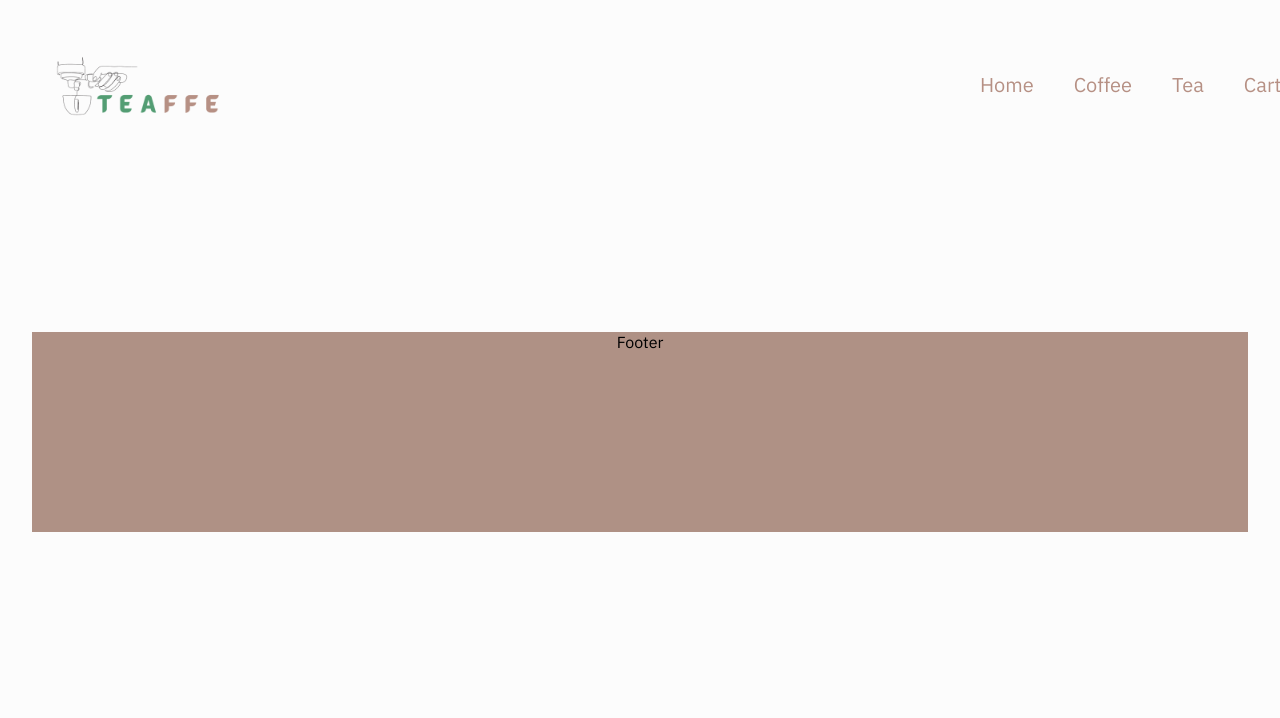
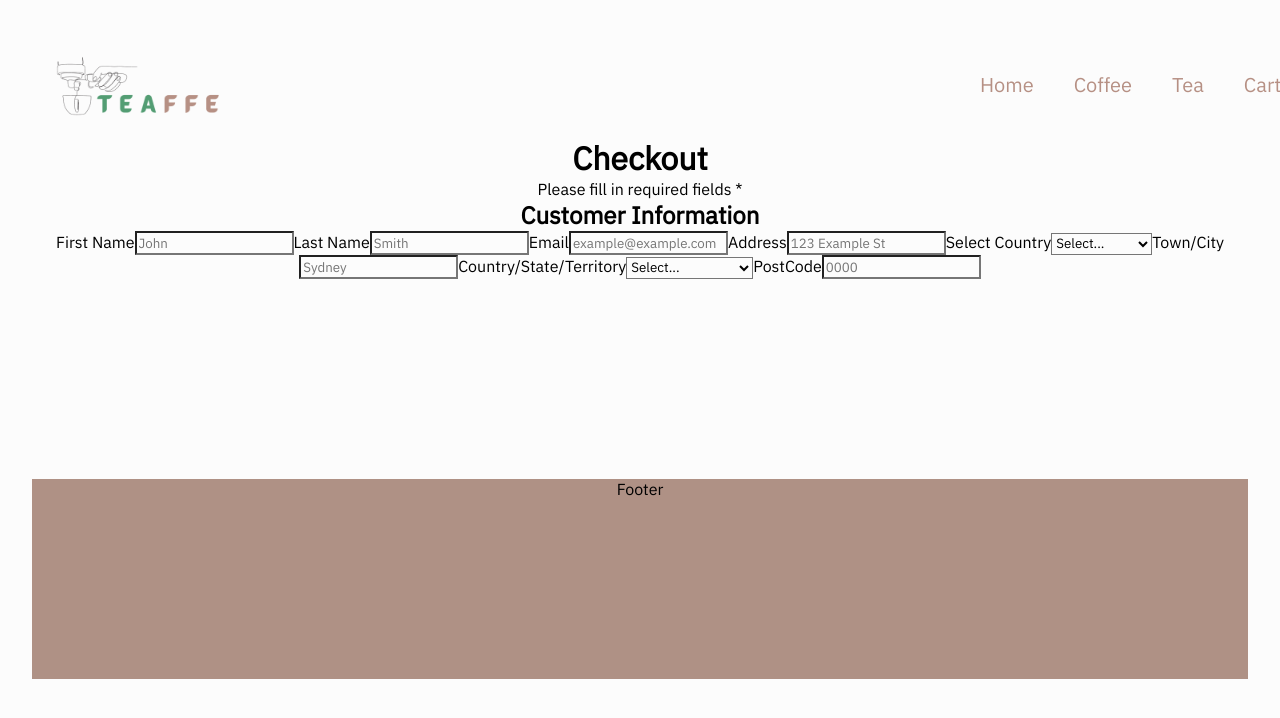
Before and after one commit to ashleykouch/react-e-shop, a React (Vite) app in the folder react-teafee-store/: page /checkout in a window 1280 px wide. Shown: the top 718 px of the page. Built offline with nearby package versions, Linux system fonts and the light colour scheme; no server answers; the database is empty.

Commit message:
added customer info in checkout page

```diff
--- a/react-teafee-store/package.json
+++ b/react-teafee-store/package.json
@@ -18,6 +18,7 @@
     "react": "^18.2.0",
     "react-dom": "^18.2.0",
     "react-router-dom": "^6.5.0",
+    "react-select": "^5.7.0",
     "sass": "^1.57.1"
   },
   "devDependencies": {
--- a/react-teafee-store/src/App.jsx
+++ b/react-teafee-store/src/App.jsx
@@ -13,6 +13,7 @@ import { getTeaData } from "./services/TeaData";
 import CoffeeProductPage from "./components/ProductPage/CoffeeProductPage/CoffeeProductPage";
 import TeaProductPage from "./components/ProductPage/TeaProductPage/TeaProductPage";
 import Footer from "./containers/Footer/Footer";
+import CheckoutPage from "./containers/Pages/CheckoutPage/CheckoutPage";
 
 const App = () => {
   // coffee
@@ -86,6 +87,7 @@ const App = () => {
             element={<TeaProductPage tea={tea} addToCart={addToCart} />}
           />
           <Route path="/cart" element={<CartPage cart={cart} />}></Route>
+          <Route path="/checkout" element={<CheckoutPage />}></Route>
         </Routes>
       </BrowserRouter>
       <Footer />
--- a/react-teafee-store/src/containers/Pages/CartPage/CartPage.jsx
+++ b/react-teafee-store/src/containers/Pages/CartPage/CartPage.jsx
@@ -1,4 +1,6 @@
+import { Link } from "react-router-dom";
 import CartItem from "../../../components/CartItem/CartItem";
+import CheckoutPage from "../CheckoutPage/CheckoutPage";
 import styles from "./CartPage.module.scss";
 
 const CartPage = ({ cart }) => {
@@ -16,6 +18,11 @@ const CartPage = ({ cart }) => {
       <span className={styles.LineBreak}>
         <hr />
       </span>
+      <div className={styles.Cart_Checkout}>
+        <Link to="/checkout">
+          <button>Checkout</button>
+        </Link>
+      </div>
     </>
   );
 };
--- a/react-teafee-store/src/containers/Pages/CartPage/CartPage.module.scss
+++ b/react-teafee-store/src/containers/Pages/CartPage/CartPage.module.scss
@@ -12,4 +12,19 @@
       letter-spacing: 0.5em;
     }
   }
+
+  &_Checkout {
+    display: flex;
+    justify-content: flex-end;
+
+    & button {
+      margin: 20px;
+      height: 40px;
+      width: 150px;
+      font-size: 20px;
+      background-color: #659b6c;
+      color: white;
+      border-radius: 10px;
+    }
+  }
 }
--- /dev/null
+++ b/react-teafee-store/src/containers/Pages/CheckoutPage/CheckoutPage.jsx
@@ -0,0 +1,17 @@
+import React from "react";
+import Select from "react-select";
+import CustomerInfo from "./CustomerInfo/CustomerInfo";
+
+const CheckoutPage = () => {
+  return (
+    <div>
+      <h1> Checkout</h1>
+      <div>
+        <p>Please fill in required fields *</p>
+      </div>
+      <CustomerInfo />
+    </div>
+  );
+};
+
+export default CheckoutPage;
--- /dev/null
+++ b/react-teafee-store/src/containers/Pages/CheckoutPage/CustomerInfo/CustomerInfo.jsx
@@ -0,0 +1,64 @@
+import styles from "./CustomerInfo.module.scss";
+
+const CustomerInfo = () => {
+  return (
+    <div>
+      <h2>Customer Information</h2>
+      <div>
+        <label>
+          First Name
+          <input type="text" name="firstName" placeholder="John" required />
+        </label>
+        <label>
+          Last Name
+          <input type="text" name="lastName" placeholder="Smith" required />
+        </label>
+        <label>
+          Email
+          <input type="text" name="email" placeholder="example@example.com" />
+        </label>
+        <label>
+          Address
+          <input type="text" name="address" placeholder="123 Example St" />
+        </label>
+        <label>
+          Select Country
+          <select>
+            <option value="" hidden>
+              Select...
+            </option>
+            <option value="Australia">Australia</option>
+            <option value="New Zealand">New Zealand</option>
+          </select>
+        </label>
+        <label>
+          Town/City
+          <input type="text" name="town/city" placeholder="Sydney" required />
+        </label>
+        <label>
+          Country/State/Territory
+          <select>
+            <option value="" hidden>
+              Select...
+            </option>
+            <option value="New South Wales">New South Wales</option>
+            <option value="Queensland">Queensland</option>
+            <option value="Melbourne">Melbourne</option>
+            <option value="Brisbane">Brisbane</option>
+            <option value="Perth">Perth</option>
+            <option value="Adelaide">Adelaide</option>
+            <option value="Auckland">Auckland</option>
+            <option value="Hobart">Hobart</option>
+            <option value="Wellington">Wellington</option>
+          </select>
+        </label>
+        <label>
+          PostCode
+          <input type="text" name="postCode" placeholder="0000" required />
+        </label>
+      </div>
+    </div>
+  );
+};
+
+export default CustomerInfo;
```
Also changed, not shown: react-teafee-store/src/containers/Pages/CheckoutPage/CheckoutPage.module.scss (added), react-teafee-store/src/containers/Pages/CheckoutPage/CustomerInfo/CustomerInfo.module.scss (added), 1 other file (tests, documents, lock files or other folders).
